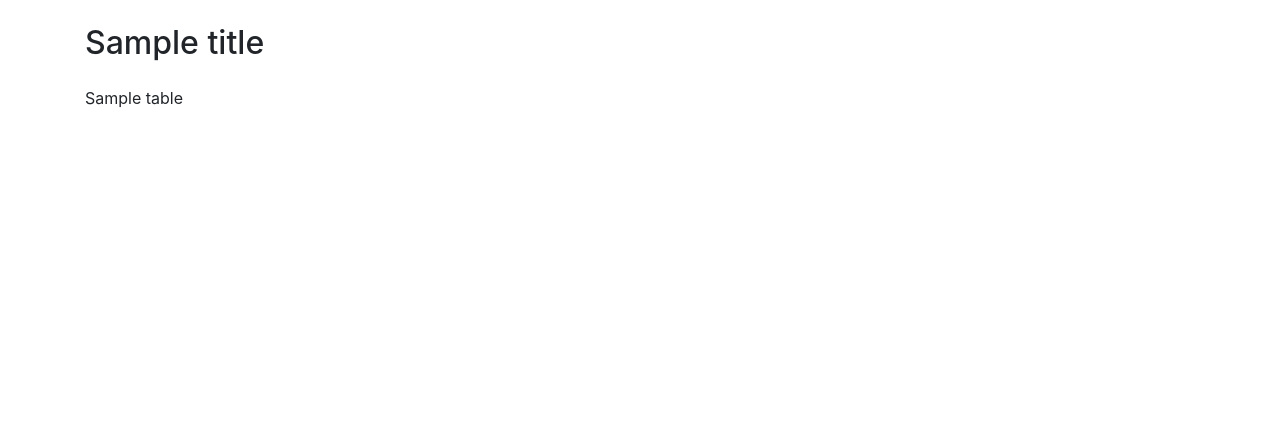
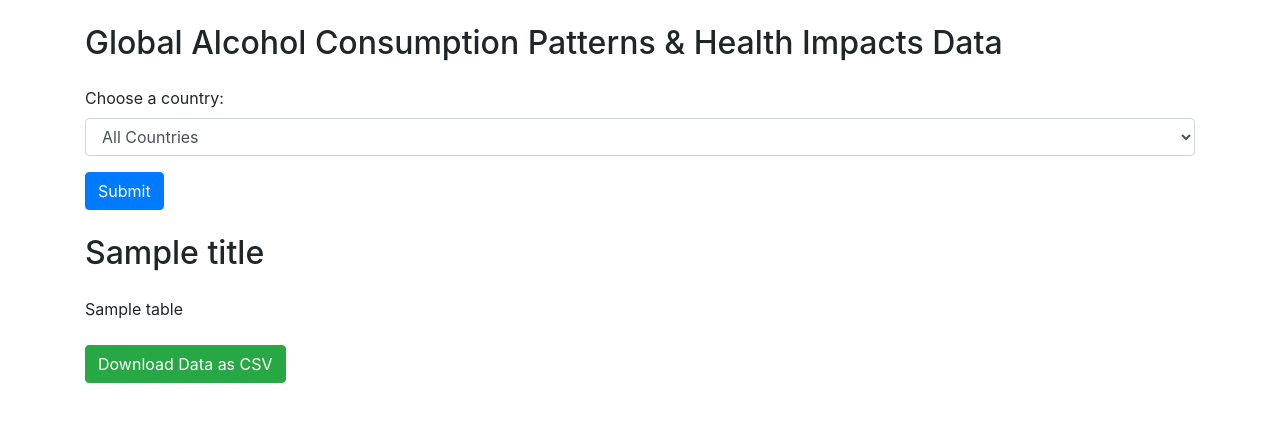
Before and after one commit to hopkinsbowman78/Global_Alcohol_Consumption_Patterns_and_Health_Impacts, a Flask app: template templates/data.html in a window 1280 px wide. Shown: the top 422 px of the page. Run offline with Flask 3, Linux system fonts and the light colour scheme; the template is opened without the code that fills it: most values are stand-ins (such as "Sample title", 1, 10 or a date in 2020); some libraries are stand-ins or nearby versions.

Commit message:
Updated Files

```diff
--- a/app.py
+++ b/app.py
@@ -1,8 +1,11 @@
-from flask import Flask, request, render_template
+#Import Dependencies
+from flask import Flask, request, render_template, redirect, url_for, send_file
 import psycopg2
 from dotenv import load_dotenv
 import os
 import pandas as pd
+import numpy as np
+from io import BytesIO
 
 # Load environment variables from .env file
 load_dotenv()
@@ -17,7 +20,7 @@ db_password = os.getenv('DB_PASSWORD')
 db_port = os.getenv('DB_PORT')
 
 # Function to connect to the PostgreSQL database and fetch merged data
-def fetch_data():
+def fetch_data(entity=None):
     try:
         # Connect to PostgreSQL database
         connection = psycopg2.connect(
@@ -31,55 +34,109 @@ def fetch_data():
         # Create a cursor object
         cursor = connection.cursor()
 
-        # Execute SQL queries to get data from all three tables
-        query_alcohol_consumption_per_capita = "SELECT * FROM alcohol_consumption_per_capita"
-        query_alcohol_consumption_vs_gdp = "SELECT * FROM alcohol_consumption_vs_gdp"
-        query_alcohol_related_mortality = "SELECT * FROM alcohol_related_mortality"
+        # Fetch data for specific entity or all data
+        query_alcohol_consumption = "SELECT * FROM alcohol_consumption_per_capita"
+        query_gdp = "SELECT * FROM alcohol_consumption_vs_gdp"
+        query_mortality = "SELECT * FROM alcohol_related_mortality"
 
-        # Fetch alcohol_consumption_per_capita data
-        cursor.execute(query_alcohol_consumption_per_capita)
-        data_alcohol_consumption_per_capita = cursor.fetchall()
-        col_names_alcohol_consumption_per_capita = [desc[0] for desc in cursor.description]
+        # Fetch data from each table
+        cursor.execute(query_alcohol_consumption)
+        data_ac = cursor.fetchall()
+        col_names_ac = [desc[0] for desc in cursor.description]
 
-        # Fetch alcohol_consumption_vs_gdp data
-        cursor.execute(query_alcohol_consumption_vs_gdp)
-        data_alcohol_consumption_vs_gdp = cursor.fetchall()
-        col_names_alcohol_consumption_vs_gdp = [desc[0] for desc in cursor.description]
+        cursor.execute(query_gdp)
+        data_gdp = cursor.fetchall()
+        col_names_gdp = [desc[0] for desc in cursor.description]
 
-        # Fetch alcohol_related_mortality data
-        cursor.execute(query_alcohol_related_mortality)
-        data_alcohol_related_mortality = cursor.fetchall()
-        col_names_alcohol_related_mortality = [desc[0] for desc in cursor.description]
+        cursor.execute(query_mortality)
+        data_mortality = cursor.fetchall()
+        col_names_mortality = [desc[0] for desc in cursor.description]
 
-        # Create Pandas DataFrames from the fetched data
-        df_alcohol_consumption_per_capita = pd.DataFrame(data_alcohol_consumption_per_capita, columns=col_names_alcohol_consumption_per_capita)
-        df_alcohol_consumption_vs_gdp = pd.DataFrame(data_alcohol_consumption_vs_gdp, columns=col_names_alcohol_consumption_vs_gdp)
-        df_alcohol_related_mortality = pd.DataFrame(data_alcohol_related_mortality, columns=col_names_alcohol_related_mortality)
+        # Create DataFrames from fetched data
+        df_ac = pd.DataFrame(data_ac, columns=col_names_ac)
+        df_gdp = pd.DataFrame(data_gdp, columns=col_names_gdp)
+        df_mortality = pd.DataFrame(data_mortality, columns=col_names_mortality)
 
-        # Merge DataFrames on common columns ('entity', 'year')
-        df_merged_1 = pd.merge(df_alcohol_consumption_per_capita, df_alcohol_consumption_vs_gdp, on=['entity', 'year', 'alcohol_consumption_per_capita'], how='outer')
-        df_global_alcohol = pd.merge(df_merged_1, df_alcohol_related_mortality, on=['entity', 'year'], how='outer')
+        # Merge DataFrames on 'entity' and 'year'
+        df_merged_1 = pd.merge(df_ac, df_gdp, on=['entity', 'year', 'alcohol_consumption_per_capita'], how='outer')
+        df_global_alcohol = pd.merge(df_merged_1, df_mortality, on=['entity', 'year'], how='outer')
 
+        # Replace None with NaN
+        df_global_alcohol = df_global_alcohol.replace({None: np.nan})
+
+        # If a specific entity is requested, filter the DataFrame
+        if entity and entity.lower() != 'all':
+            df_global_alcohol = df_global_alcohol[df_global_alcohol['entity'].str.lower() == entity.lower()]
+
+        # Drop duplicates if any and return the merged DataFrame
+        df_global_alcohol = df_global_alcohol.drop_duplicates(subset=['entity', 'year'])
         return df_global_alcohol
 
     except Exception as e:
         print(f"Error: {e}")
-        return None
+        return pd.DataFrame()  # Return an empty DataFrame in case of an error
 
     finally:
-        # Close the cursor and connection
         if cursor:
             cursor.close()
         if connection:
             connection.close()
 
+# Fetch unique countries for the dropdown menu or autocomplete
+def get_unique_countries():
+    try:
+        # Connect to PostgreSQL database
+        connection = psycopg2.connect(
+            host=db_host,
+            database=db_name,
+            user=db_user,
+            password=db_password,
+            port=db_port
+        )
+
+        # Create a cursor object
+        cursor = connection.cursor()
+
+        # Query to get unique entities (countries)
+        query = "SELECT DISTINCT entity FROM alcohol_consumption_per_capita"
+        cursor.execute(query)
+        entities = cursor.fetchall()
+
+        # Convert to a list and sort
+        countries = [row[0] for row in entities if row[0] is not None]
+        return sorted(countries)
+
+    except Exception as e:
+        print(f"Error: {e}")
+        return []
+
+    finally:
+        if cursor:
+            cursor.close()
+        if connection:
+            connection.close()
+
+# Main route to show dropdown for country selection
+@app.route('/', methods=['GET', 'POST'])
+def home():
+    countries = get_unique_countries()
+
+    if request.method == 'POST':
+        selected_country = request.form.get('country')
+        if selected_country == 'All':
+            return redirect(url_for('show_all_countries'))
+        else:
+            return redirect(url_for('sort_by_country', country=selected_country))
+
+    return render_template("data.html", countries=countries)
+
 # Define the Flask route to show all countries
 @app.route('/all-countries', methods=['GET'])
 def show_all_countries():
-    # Fetch the merged data
+    # Fetch all data (without filtering)
     df_global_alcohol = fetch_data()
 
-    if df_global_alcohol is not None:
+    if df_global_alcohol is not None and not df_global_alcohol.empty:
         # Convert the DataFrame to an HTML table
         html_table = df_global_alcohol.to_html(classes='table table-striped', index=False)
         return render_template("data.html", title="Global Alcohol Data - All Countries", table=html_table)
@@ -87,24 +144,45 @@ def show_all_countries():
         return "<p>Failed to fetch data from the database.</p>", 500
 
 # Define the Flask route to sort data by country
-@app.route('/sort-by-country', methods=['GET'])
-def sort_by_country():
-    country = request.args.get('country')
-    if not country:
-        return "<p>Please provide a country parameter.</p>", 400
+@app.route('/sort-by-country/<country>', methods=['GET'])
+def sort_by_country(country):
+    # Fetch data dynamically based on selected country
+    df_global_alcohol = fetch_data(entity=country)
 
-    # Fetch the merged data
-    df_global_alcohol = fetch_data()
-
-    if df_global_alcohol is not None:
-        # Filter data by the specified country
-        filtered_data = df_global_alcohol[df_global_alcohol['entity'].str.contains(country, case=False, na=False)]
-
-        # Convert the filtered DataFrame to an HTML table
-        html_table = filtered_data.to_html(classes='table table-striped', index=False)
-        return render_template("data.html", title=f"Global Alcohol Data - Country: {country}", table=html_table)
+    if df_global_alcohol is not None and not df_global_alcohol.empty:
+        # Convert the DataFrame to an HTML table
+        html_table = df_global_alcohol.to_html(classes='table table-striped', index=False)
+        return render_template("data.html", title=f"Global Alcohol Data - Country: {country}", table=html_table, selected_country=country)
     else:
         return "<p>Failed to fetch data from the database.</p>", 500
+
+# Route to export data to CSV, accepting an optional country parameter
+@app.route('/export-data', methods=['GET'])
+def export_data():
+    # Get the selected country from the query parameter
+    country = request.args.get('country', 'All')
+
+    # Fetch data based on the selected country
+    df_global_alcohol = fetch_data(entity=country)
+
+    if df_global_alcohol is not None and not df_global_alcohol.empty:
+        # Convert DataFrame to CSV in memory
+        csv_data = BytesIO()
+        df_global_alcohol.to_csv(csv_data, index=False)
+        csv_data.seek(0)
+
+        # Create a filename based on the country
+        filename = f'global_alcohol_data_{country.lower().replace(" ", "_")}.csv'
+
+        # Send the file as a downloadable response
+        return send_file(
+            csv_data,
+            mimetype='text/csv',
+            as_attachment=True,
+            download_name=filename
+        )
+    else:
+        return "<p>No data available for export.</p>", 500
 
 # Main driver function
 if __name__ == '__main__':
--- a/templates/data.html
+++ b/templates/data.html
@@ -3,15 +3,35 @@
 <head>
     <meta charset="UTF-8">
     <meta name="viewport" content="width=device-width, initial-scale=1.0">
-    <title>{{ title }}</title>
+    <title>{{ title if title else "Select Country" }}</title>
     <link rel="stylesheet" href="https://stackpath.bootstrapcdn.com/bootstrap/4.5.2/css/bootstrap.min.css">
 </head>
 <body>
     <div class="container">
-        <h2 class="my-4">{{ title }}</h2>
-        <div>
-            {{ table|safe }}
-        </div>
+        {% if countries %}
+            <h2 class="my-4">Global Alcohol Consumption Patterns & Health Impacts Data</h2>
+            <form method="post" action="/">
+                <div class="form-group">
+                    <label for="country">Choose a country:</label>
+                    <select class="form-control" id="country" name="country">
+                        <option value="All">All Countries</option>
+                        {% for country in countries %}
+                            <option value="{{ country }}">{{ country }}</option>
+                        {% endfor %}
+                    </select>
+                </div>
+                <button type="submit" class="btn btn-primary">Submit</button>
+            </form>
+        {% endif %}
+
+        {% if table %}
+            <h2 class="my-4">{{ title }}</h2>
+            <div>
+                {{ table|safe }}
+            </div>
+            <!-- Update to pass selected_country if available -->
+            <a href="{{ url_for('export_data', country=selected_country if selected_country else 'All') }}" class="btn btn-success mt-4">Download Data as CSV</a>
+        {% endif %}
     </div>
 </body>
 </html>
```
Also changed, not shown: README.md, 1 other file.
